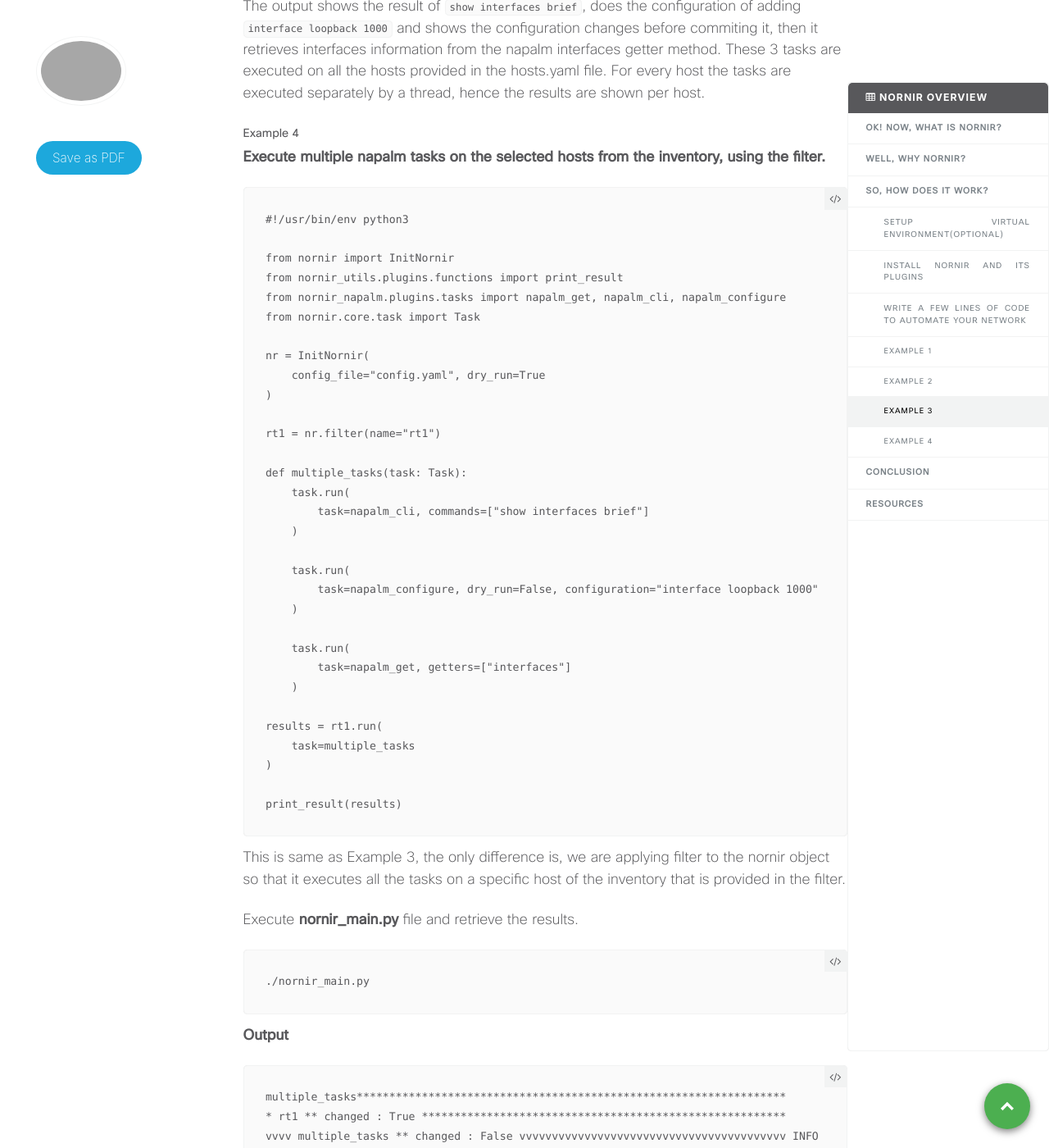
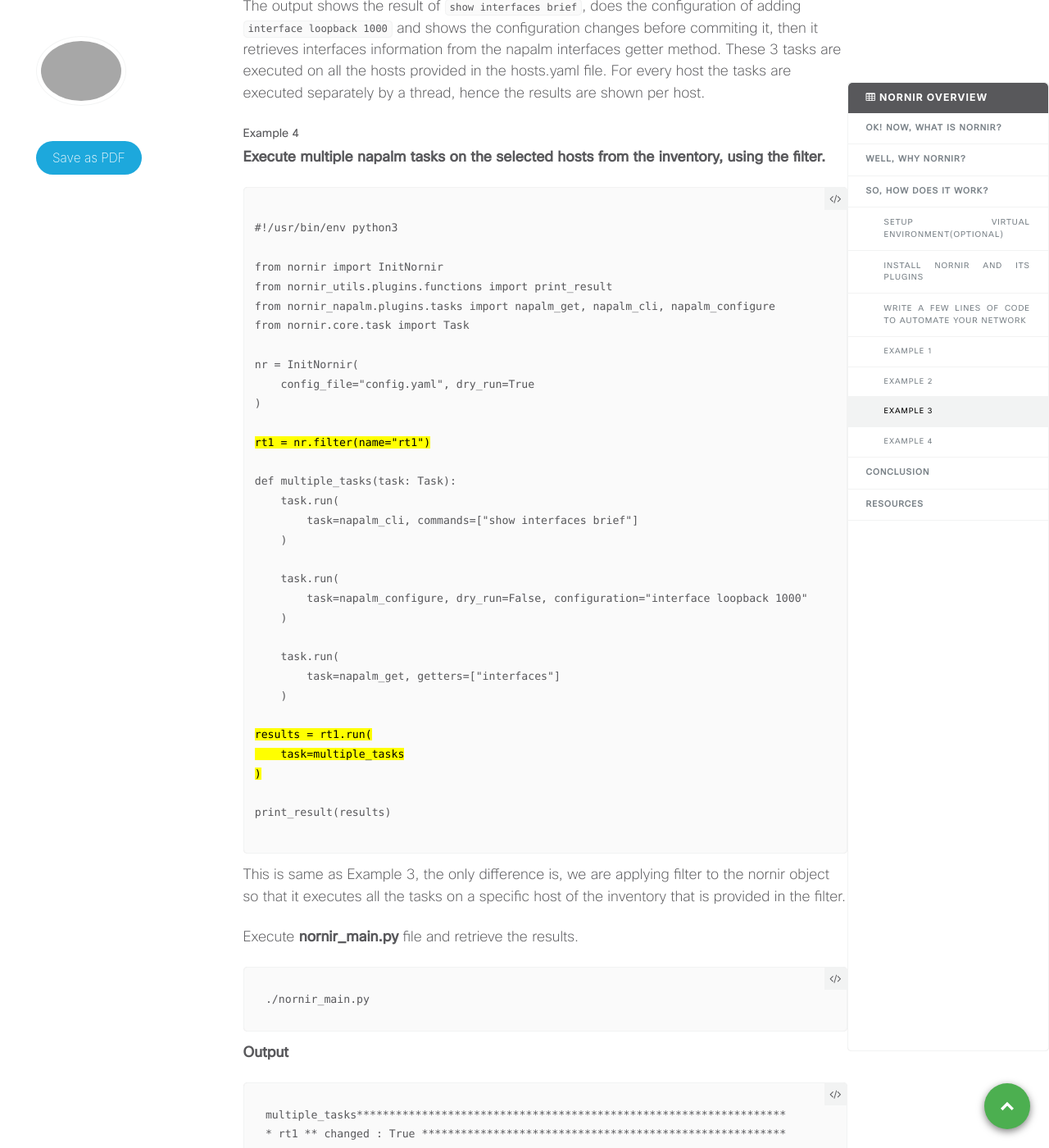
Before and after one commit to xrdocs/programmability, a Jekyll site: the page built from _tutorials/2020-12-02-nornir-overview.md, in a window 1280 px wide and 1400 px high, scrolled down 12841 px. Shown: the whole window at 82% size. Built offline with Jekyll 4.4.1, drawn with Linux system fonts in a browser that asks for light colours; comment, search, counter and statistics services are not loaded.

Commit message:
Update 2020-12-02-nornir-overview.md

````diff
--- a/_tutorials/2020-12-02-nornir-overview.md
+++ b/_tutorials/2020-12-02-nornir-overview.md
@@ -438,7 +438,9 @@ The output shows the result of `show interfaces brief`, does the configuration o
 
 **Execute multiple napalm tasks on the selected hosts from the inventory, using the filter.**
 
-```
+<div class="highlighter-rouge">
+<pre class="highlight">
+<code>
 #!/usr/bin/env python3
 
 from nornir import InitNornir
@@ -450,7 +452,7 @@ nr = InitNornir(
     config_file="config.yaml", dry_run=True
 )
 
-rt1 = nr.filter(name="rt1")
+<mark>rt1 = nr.filter(name="rt1")</mark>
 
 def multiple_tasks(task: Task):
     task.run(
@@ -465,12 +467,15 @@ def multiple_tasks(task: Task):
         task=napalm_get, getters=["interfaces"]
     )
 
-results = rt1.run(
+<mark>results = rt1.run(
     task=multiple_tasks
-)
+)</mark>
 
 print_result(results)
-```
+</code>
+</pre>
+</div>
+
 This is same as Example 3, the only difference is, we are applying filter to the nornir object so that it executes all the tasks on a specific host of the inventory that is provided in the filter.
 
 Execute **nornir_main.py** file and retrieve the results.
````
